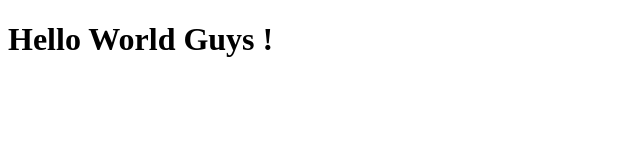
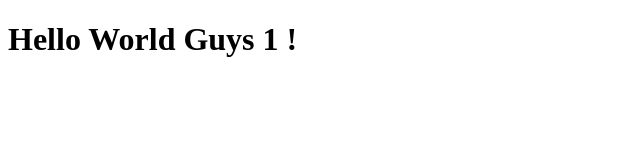
Before and after one commit to vinn005/davin_test_day1, a plain HTML site: page index.html in a window 1280 px wide. Shown: the full height of the page, 0-640 px from the left. Drawn offline with Linux system fonts and the light colour scheme.

Commit message:
update 3

```diff
--- a/index.html
+++ b/index.html
@@ -4,6 +4,6 @@
 <title>Test</title>
 </head>
     <body>
-        <h1>Hello World Guys !</h1>
+        <h1>Hello World Guys 1 !</h1>
     </body>
 </html>
```
